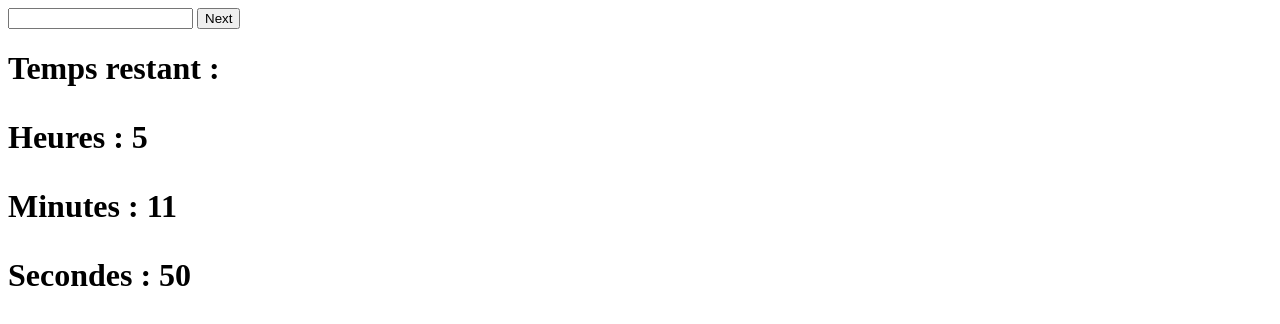
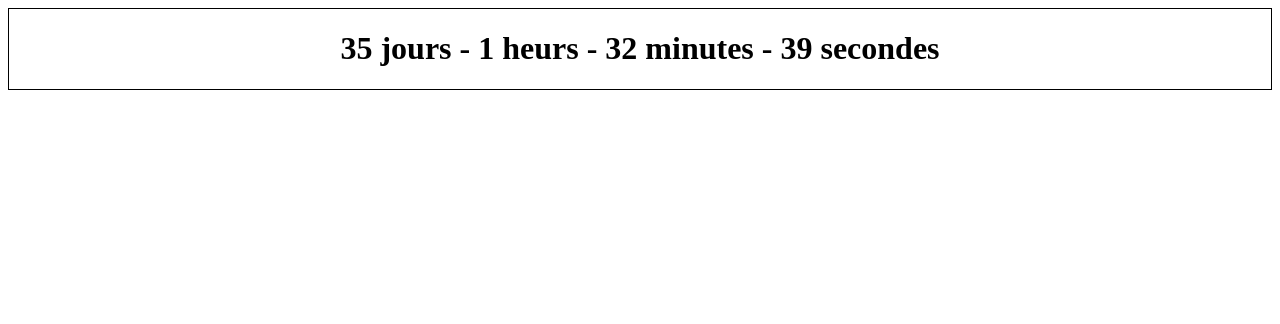
Before and after one commit to baptiste-may/MOJFinalCooldown, a plain HTML site: page index.html in a window 1280 px wide. Drawn offline with Linux system fonts and the light colour scheme.

Commit message:
UPDATE 19/03/2022

```diff
--- a/code.js
+++ b/code.js
@@ -0,0 +1,33 @@
+
+const timestamp = 1650751200;
+
+var time = timestamp * 1000;
+var date = new Date(time - Date.now());
+
+var j = 0;
+var h = 0;
+var m = 0;
+var s = 0;
+
+function updateTime() {
+    date = new Date(time - Date.now());
+
+    j = date.getDay() + date.getMonth() * 31;
+    h = date.getHours();
+    m = date.getMinutes();
+    s = date.getSeconds();
+
+    if (j == 0 && h == j && m == j && s == j) {
+        document.getElementById("cooldown").textContent = "C'est le dernier jour !";
+        document.title = "The last day";
+    } else {
+        document.getElementById("cooldown").textContent = j + " jours - " + h + " heurs - " + m + " minutes - " + s + " secondes";
+        document.title = j + "j / " + h + "h / " + m + "m / " + s + "s";
+    }
+}
+
+updateTime()
+
+setInterval(() => {
+    updateTime();
+}, 1000);
--- a/index.html
+++ b/index.html
@@ -4,47 +4,13 @@
     <meta charset="UTF-8">
     <meta http-equiv="X-UA-Compatible" content="IE=edge">
     <meta name="viewport" content="width=device-width, initial-scale=1.0">
+    <link rel="stylesheet" href="style.css">
     <title>Document</title>
 </head>
 <body>
-    <input id="time">
-    <button onclick="changeTime()">Next</button>
-    <h1>Temps restant :</p>
-    <p id="h">Heures : </p>
-    <p id="m">Minutes : </p>
-    <p id="s">Secondes : </p>
+    <div class="cooldown">
+        <h1 id="cooldown">Temps restant : </h1>
+    </div>
 </body>
 </html>
-<script>
-
-    var time = 1647551172;
-    var date = new Date(time - Date.now());
-
-    var h = date.getHours();
-    var m = date.getMinutes();
-    var s = date.getSeconds();
-
-    document.getElementById("h").textContent = "Heures : " + h;
-    document.getElementById("m").textContent = "Minutes : " + m;
-    document.getElementById("s").textContent = "Secondes : " + s;
-
-    setInterval(() => {
-        date = new Date(time - Date.now());
-
-        h = date.getHours();
-        m = date.getMinutes();
-        s = date.getSeconds();
-
-        document.getElementById("h").textContent = "Heures : " + h;
-        document.getElementById("m").textContent = "Minutes : " + m;
-        document.getElementById("s").textContent = "Secondes : " + s;
-    }, 1000);
-
-</script>
-<script>
-
-    function changeTime() {
-        time = document.getElementById("time").textContent;
-    }
-
-</script>
+<script src="code.js"></script>
--- a/style.css
+++ b/style.css
@@ -0,0 +1,5 @@
+
+.cooldown {
+    text-align: center;
+    border: 1px solid;
+}
```
